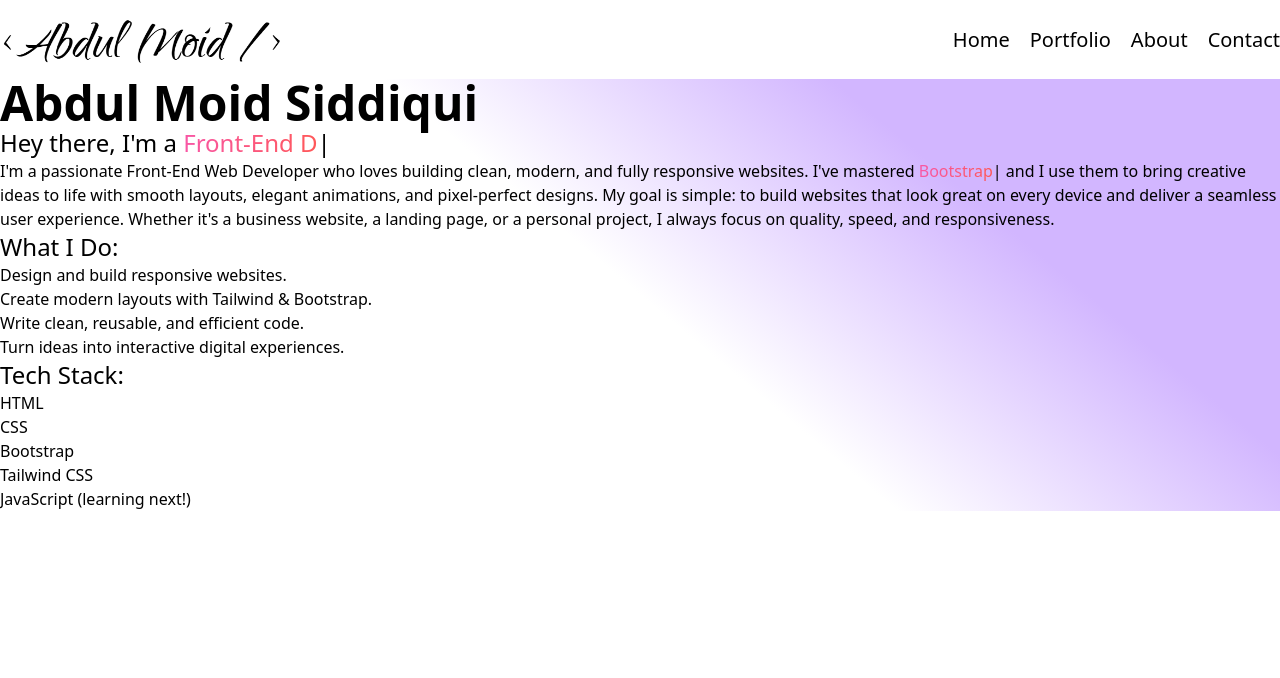
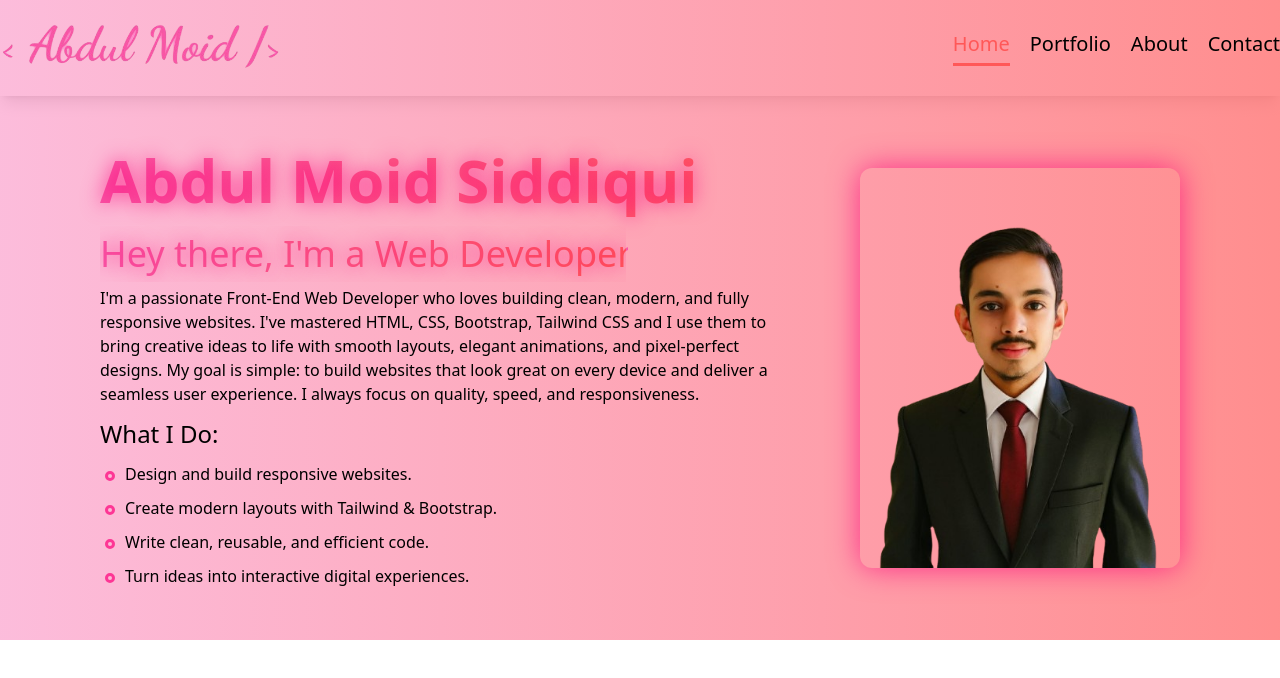
Before and after one commit to AbdulMoid-20/tailwind, a plain HTML site: page index.html in a window 1280 px wide. Drawn offline with nearby package versions, Linux system fonts and the light colour scheme.

Commit message:
first commit

```diff
--- a/index.html
+++ b/index.html
@@ -3,7 +3,7 @@
 <head>
     <meta charset="UTF-8">
     <meta name="viewport" content="width=device-width, initial-scale=1.0">
-    <title>Document</title>
+    <title>Type Writer</title>
     <link rel="preconnect" href="https://fonts.googleapis.com">
 <link rel="preconnect" href="https://fonts.gstatic.com" crossorigin>
 <link href="https://fonts.googleapis.com/css2?family=Dancing+Script:wght@400..700&display=swap" rel="stylesheet">
@@ -13,95 +13,125 @@
         -webkit-background-clip: text;
         background-clip: text;
         color: transparent;
+        text-shadow: 0 0 20px #fe007bb5;
     }
+
+    /* custom list style */
+    .custom-list li {
+      position: relative;
+      padding-left: 25px;
+      margin-bottom: 10px;
+    }
+
+    .custom-list li::before {
+      content: "";
+      position: absolute;
+      left: 5px;
+      top: 9px;
+      width: 10px;
+      height: 10px;
+      border: 3px solid #fe007bb5;
+      border-radius: 50%;
+      background: transparent;
+    }
+    /* active status */
+    .active {
+        color: #ff5858;
+    }
+    .active::after {
+        width: 100% ;
+        background-color: #ff5858;
+    }
+
+    /* typewriter effect */
+    .typewriter {
+    overflow: hidden;
+    white-space: nowrap;
+    border-right: 2px solid black;
+    width: 0;
+    animation: typing 3s steps(22) forwards,
+     blink .9s step-end infinite;
+    }
+
+    /* typing animation */
+    @keyframes typing {
+      from {
+        width: 0;
+      }
+      to {
+        width: 100%;
+      }
+    }
+
+    /* blinking cursor */
+    @keyframes blink {
+      50% {
+        border-color: transparent;
+      }
+    }
+
 
    </style>
 </head>
-<body class="">
+<body>
     <!-- header / navbar -->
-    <header class="py-4 shadow-md">
+    <header class="py-4 shadow-lg px-5 lg:px-0 bg-gradient-to-r from-[#f857a565] to-[#ff5858ad]">
         <div class="sm:container mx-auto flex justify-between items-center">
             <a href="./index.html">
-                <img src="./assets/signature (2).png" alt="logo" class="w-70">
+                <div class="overflow-hidden h-16">
+                <img src="./assets/logo.png" alt="logo" class="w-70">
+                </div>
             </a>
 
             <nav>
                 <ul class="flex gap-5 text-xl font-medium">
-                    <li><a href="./index.html">Home</a></li>
-                    <li><a href="">Portfolio</a></li>
-                    <li><a href=".">About</a></li>
-                    <li><a href=".">Contact</a></li>
+                    <li><a class="hover:text-[#ff5858] relative inline-block text-black-300 pb-2 transition-all duration-300 hover:text-black-300 after:content-[''] after:absolute after:left-0 after:bottom-0 after:w-0 after:h-[3px] after:bg-[#ff5858] hover:after:w-full  after:transition-all after:duration-300 active" href="./index.html">Home</a></li>
+                    <li><a class="hover:text-[#ff5858] relative inline-block text-black-300 pb-2 transition-all duration-300 hover:text-black-300 after:content-[''] after:absolute after:left-0 after:bottom-0 after:w-0 after:h-[3px] after:bg-[#ff5858] hover:after:w-full after:transition-all after:duration-300" href="./index.html">Portfolio</a></li>
+                    <li><a class="hover:text-[#ff5858] relative inline-block text-black-300 pb-2 transition-all duration-300 hover:text-black-300 after:content-[''] after:absolute after:left-0 after:bottom-0 after:w-0 after:h-[3px] after:bg-[#ff5858] hover:after:w-full after:transition-all after:duration-300" href="./index.html">About</a></li>
+                    <li><a class="hover:text-[#ff5858] relative inline-block text-black-300 pb-2 transition-all duration-300 hover:text-black-300 after:content-[''] after:absolute after:left-0 after:bottom-0 after:w-0 after:h-[3px] after:bg-[#ff5858] hover:after:w-full  after:transition-all after:duration-300" href="./index.html">Contact</a></li>
                 </ul>
             </nav>
         </div>
     </header>
 
     <!-- hero section -->
-    <section class="bg-[linear-gradient(220deg,_rgba(210,_182,_255,_1)_25%,_rgba(255,_255,_255,_1)_50%)]">
-        <div class="sm:container mx-auto">
-            <div>
-                <h1 class="font-semibold text-5xl">Abdul Moid Siddiqui</h1>
-                <p class="font-medium text-2xl">Hey there, I'm a <span class="gradient-color input"></span></p>
+    <section class= "py-10.5 bg-gradient-to-r from-[#f857a565] to-[#ff5858ad]">
+        <div class="sm:container mx-auto flex flex-col-reverse lg:flex-row justify-center items-center gap-20">
+            <div class="w-170">
+                <h1 class="font-semibold text-6xl gradient-color  py-3">Abdul Moid Siddiqui</h1>
+                <div class="overflow-hidden w-132">
+                <p class=" font-medium text-2xl my-1 text-4xl gradient-color py-2 typewriter">Hey there, I'm a  Web Developer
+                </div>
+                    <!-- <span class="gradient-color input font-medium"></span> -->
+                </p>
                 <p>
                     I'm a passionate Front-End Web Developer who loves building clean, modern, and fully responsive websites.
-                    I've mastered <span class="gradient-color skill"></span> and I use them to bring creative ideas to life with smooth layouts, elegant animations, and pixel-perfect designs.
+                    I've mastered HTML, CSS, Bootstrap, Tailwind CSS
+                    <!-- <span class="gradient-color skill font-medium text-xl"></span>  -->
+                    and I use them to bring creative ideas to life with smooth layouts, elegant animations, and pixel-perfect designs.
 
                     My goal is simple: to build websites that look great on every device and deliver a seamless user experience.
-                    Whether it's a business website, a landing page, or a personal project, I always focus on quality, speed, and   responsiveness.
+                    I always focus on quality, speed, and   responsiveness.
 
-                    <p class="font-medium text-2xl">What I Do:</p>
+                    <p class="font-medium text-2xl my-3">What I Do:</p>
 
-                    <ul>
+                    <ul class="custom-list">
                         <li>Design and build responsive websites.</li>
                         <li>Create modern layouts with Tailwind & Bootstrap.</li>
                         <li>Write clean, reusable, and efficient code.</li>
                         <li>Turn ideas into interactive digital experiences.</li>
                     </ul>
-
-                    <p class="font-medium text-2xl">Tech Stack:</p>
-
-                    <ul>
-                        <li>HTML</li>
-                        <li>CSS</li>
-                        <li>Bootstrap</li>
-                        <li>Tailwind CSS</li>
-                        <li>JavaScript (learning next!)</li>
-                    </ul>
                 </p>
             </div>
-            <div></div>
+            <div class="w-80">
+                <div class="h-100 overflow-hidden shadow-[0_0_30px_#fe007bb5] rounded-xl shadow-2xl">
+                    <img class="w-80 mx-auto" src="./assets/profile.png" alt="image">
+                </div>
+            </div>
         </div>
     </section>
 
+    <script src="https://cdn.jsdelivr.net/npm/@tailwindcss/browser@4"></script>
 
-
-
-
-
-
-
-    <footer>
-
-    </footer>
-
-    <script src="https://cdn.jsdelivr.net/npm/@tailwindcss/browser@4"></script>
-    <script src="https://cdn.jsdelivr.net/npm/typed.js@2.0.12"></script>
-    <script>
-        var typed = new Typed('.input', {
-          strings: ["Web Developer", "Front-End Developer", "Full Stack Developer", "Responsive Web Designer", "MERN Stack Developer"],
-          typeSpeed: 100,
-          backSpeed: 60,
-          loop: true,
-        });
-    </script>
-
-    <script>
-        var typed = new Typed('.skill', {
-          strings: ["HTML", "CSS", "Bootstrap", "Tailwind CSS"],
-          typeSpeed: 100,
-          backSpeed: 60,
-          loop: true,
-        });
-    </script>
 </body>
 </html>
```
Also changed, not shown: assets/logo.png (added), assets/signature (2).png (deleted).
